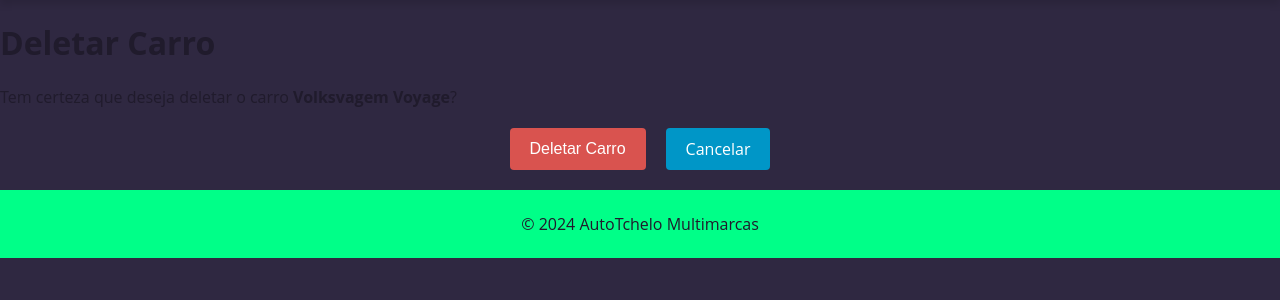
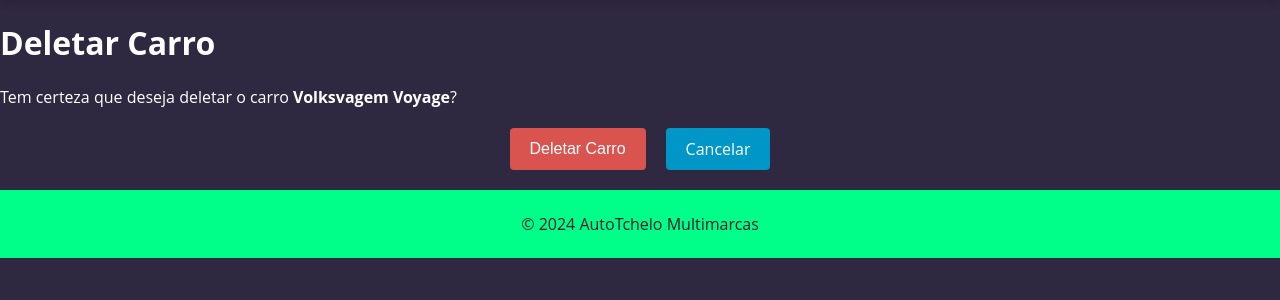
Before and after one commit to marcelera69/projeto_revenda_carros, a Django app: page /car/11/delete in a window 1280 px wide. Shown: the part 50-350 px from the top of the page. Run offline with Django 5.2, Linux system fonts and the light colour scheme; a user stored in the database is signed in; data comes from the database, SQL or seed files in the repository; both versions use the stored data as it was after the commit.

Commit message:
Mais algumas modificações de estilização

```diff
--- a/cars/templates/car_delete.html
+++ b/cars/templates/car_delete.html
@@ -9,6 +9,10 @@
 
     main{
       background-color: #2f2841;
+    }
+
+    .card{
+      color: white;
     }
 
     .buttons-container {
```
Also changed, not shown: db.sqlite3.
